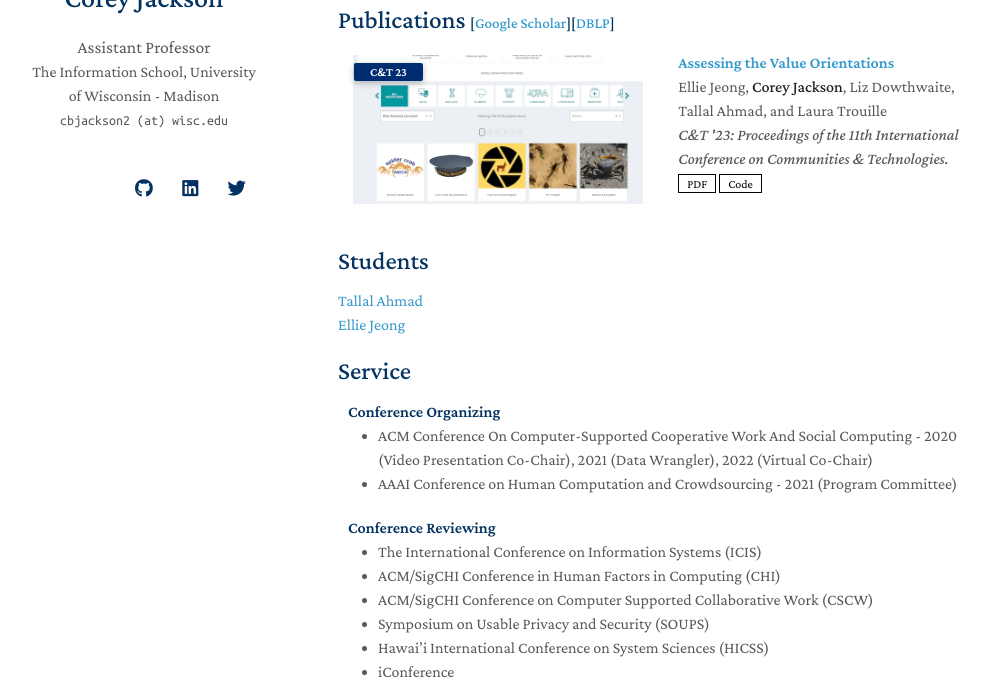
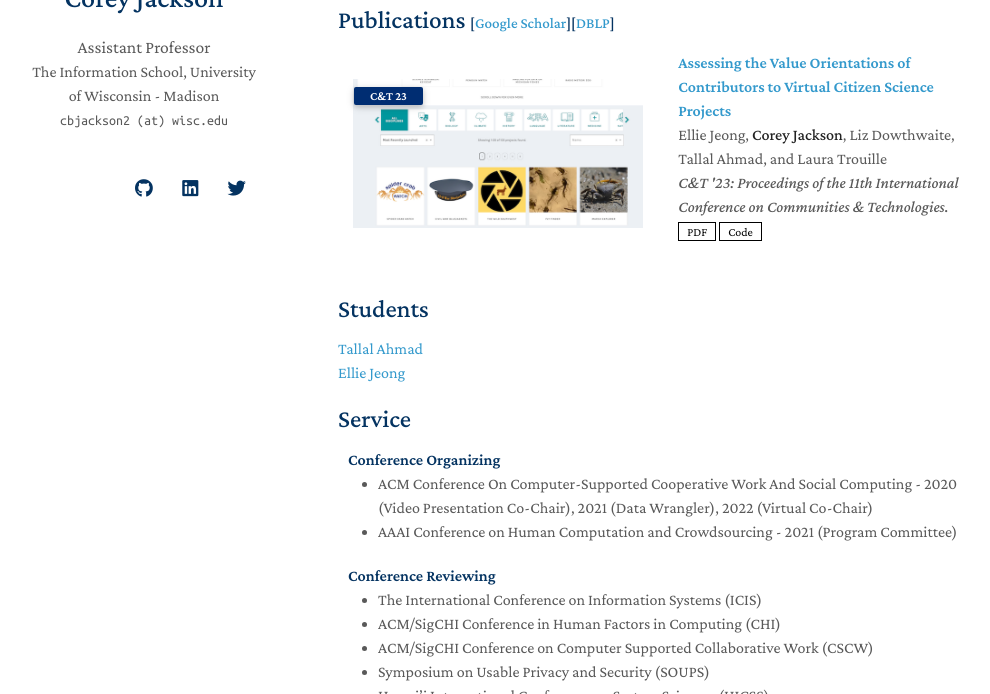
Before and after one commit to cjacks04/cjacks04.github.io, a Jekyll site: the page built from index.md, in a window 1280 px wide and 900 px high, scrolled down 610 px, cut to the strip 206-900 px from the top of the window. Shown: the whole strip, without its empty margins (132-1122 px from the left). Built offline with Jekyll 4.4.1, drawn with Linux system fonts in a browser that asks for light colours; nearby versions of some CDN libraries; a style sheet for code colours, icons or effects is not loaded; our own code applies the rules of GitHub Pages for plain Markdown files.

Commit message:
Update publications.md

```diff
--- a/_includes/publications.md
+++ b/_includes/publications.md
@@ -10,7 +10,7 @@
             <abbr class="badge">C&T 23</abbr>
   </div>
   <div class="col-sm-9" style="position: relative;padding-right: 15px;padding-left: 20px;">
-      <div class="title"><a href="">Assessing the Value Orientations</a></div>
+      <div class="title"><a href="">Assessing the Value Orientations of Contributors to Virtual Citizen Science Projects</a></div>
       <div class="author">Ellie Jeong, <strong>Corey Jackson</strong>,  Liz Dowthwaite, Tallal Ahmad, and Laura Trouille</div>
       <div class="periodical"><em>C&T '23: Proceedings of the 11th International Conference on Communities & Technologies.</em>
       </div>
```
